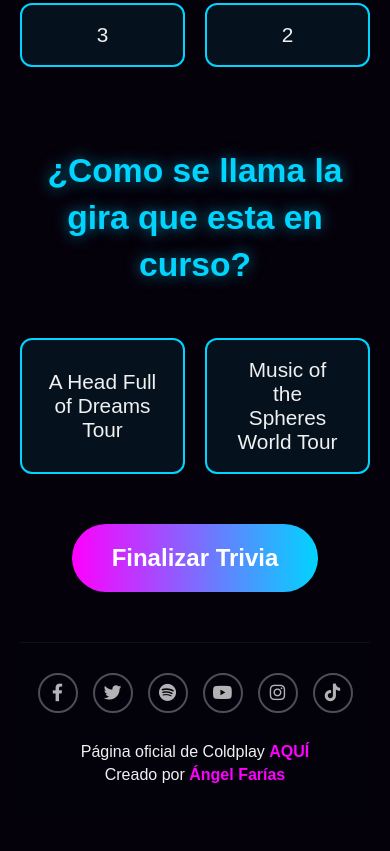
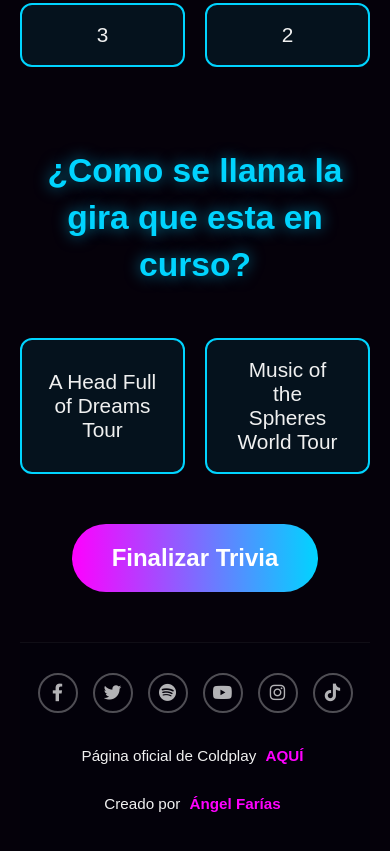
Before and after one commit to angelfarias867-wq/blog-cold, a plain HTML site: page index2.html in a window 390 px wide. Shown: the part 2743-3594 px from the top of the page. Drawn offline with Linux system fonts and the light colour scheme.

Commit message:
ultimos responsives

```diff
--- a/styles2.css
+++ b/styles2.css
@@ -284,20 +284,30 @@ footer {
     }
 }
 
-/*RESPONSIVE*/
 @media screen and (max-width: 768px) {
-.footer-container {
-        flex-direction: column;
-        gap: 25px;
+    /* 1. Alineamos el contenedor principal en vertical */
+    .footer-container {
+        flex-direction: column; /* Apila redes sociales sobre créditos */
+        gap: 25px;              /* Espacio entre los dos bloques */
         text-align: center;
     }
 
-    .footer-socials {
-        justify-content: center;
-        flex-wrap: wrap;
+    /* 2. Ajustamos los créditos para que no se amontonen */
+    .footer-credits {
+        display: flex;
+        flex-direction: column; /* Un párrafo sobre el otro */
+        gap: 12px;              /* Espacio entre líneas de texto */
+        width: 100%;
     }
 
-    .footer-credits {
-        text-align: center;
+    /* 3. Estilo para los enlaces (AQUÍ y Ángel Farías) */
+    .footer-credits p {
+        font-size: 0.95rem;     /* Tamaño cómodo para lectura en móvil */
+        line-height: 1.5;
+    }
+
+    .spans a {
+        display: inline-block;  /* Evita que los enlaces se corten */
+        padding: 2px 5px;
     }
 }
```
